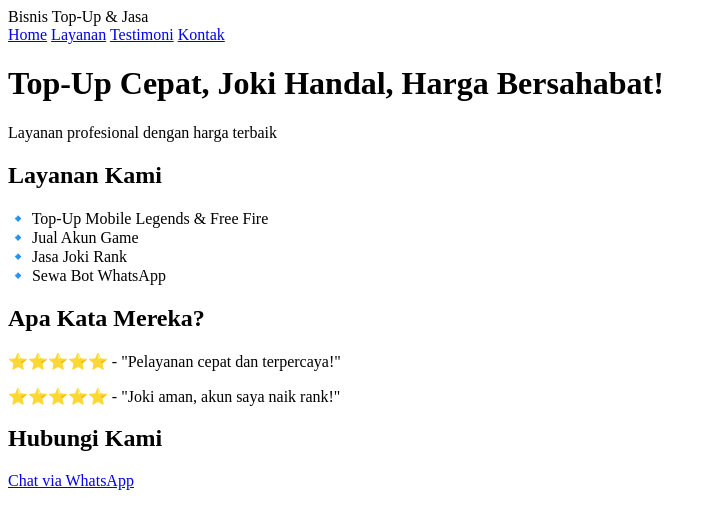
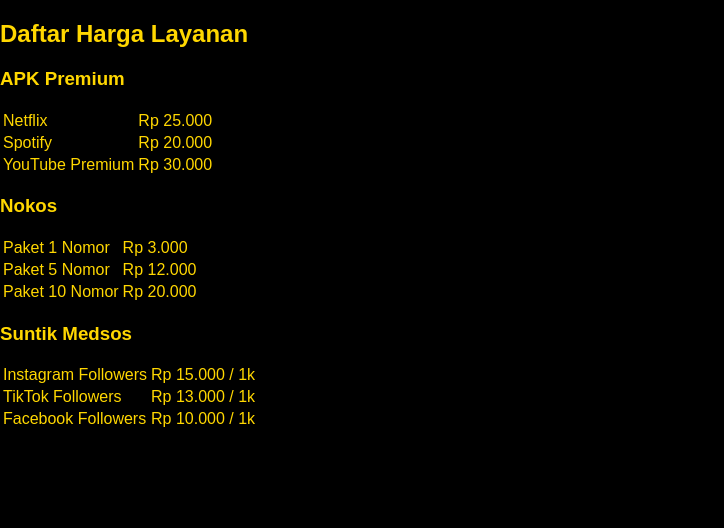
Before and after one commit to Riswangans/Riswangans.github.io, a plain HTML site: page index.html in a window 1280 px wide. Shown: the whole page, without its empty margins (0-724 px from the left). Drawn offline with Linux system fonts and the light colour scheme.

Commit message:
Update index.html for pricing services layout

```diff
--- a/index.html
+++ b/index.html
@@ -1,44 +1,49 @@
+<!-- File: index.html -->
 <!DOCTYPE html>
 <html lang="id">
 <head>
-    <meta charset="UTF-8">
-    <meta name="viewport" content="width=device-width, initial-scale=1.0">
-    <title>Bisnis Top-Up & Jasa</title>
+    <meta charset="UTF-8" />
+    <meta name="viewport" content="width=device-width, initial-scale=1.0" />
+    <title>Pricing Layanan</title>
+    <link rel="stylesheet" href="style.css" />
 </head>
 <body>
+    <section class="pricing-section">
+        <h2 class="title">Daftar Harga Layanan</h2>
 
-    <header>Bisnis Top-Up & Jasa</header>
+        <div class="pricing-wrapper">
+            <!-- APK Premium -->
+            <div class="pricing-card">
+                <h3>APK Premium</h3>
+                <table>
+                    <tr><td>Netflix</td><td>Rp 25.000</td></tr>
+                    <tr><td>Spotify</td><td>Rp 20.000</td></tr>
+                    <tr><td>YouTube Premium</td><td>Rp 30.000</td></tr>
+                </table>
+            </div>
 
-    <nav>
-        <a href="#">Home</a>
-        <a href="#">Layanan</a>
-        <a href="#">Testimoni</a>
-        <a href="#">Kontak</a>
-    </nav>
+            <!-- Nokos -->
+            <div class="pricing-card">
+                <h3>Nokos</h3>
+                <table>
+                    <tr><td>Paket 1 Nomor</td><td>Rp 3.000</td></tr>
+                    <tr><td>Paket 5 Nomor</td><td>Rp 12.000</td></tr>
+                    <tr><td>Paket 10 Nomor</td><td>Rp 20.000</td></tr>
+                </table>
+            </div>
 
-    <div class="banner">
-        <h1>Top-Up Cepat, Joki Handal, Harga Bersahabat!</h1>
-        <p>Layanan profesional dengan harga terbaik</p>
-    </div>
+            <!-- Suntik Medsos -->
+            <div class="pricing-card">
+                <h3>Suntik Medsos</h3>
+                <table>
+                    <tr><td>Instagram Followers</td><td>Rp 15.000 / 1k</td></tr>
+                    <tr><td>TikTok Followers</td><td>Rp 13.000 / 1k</td></tr>
+                    <tr><td>Facebook Followers</td><td>Rp 10.000 / 1k</td></tr>
+                </table>
+            </div>
+        </div>
+    </section>
 
-    <div class="services">
-        <h2>Layanan Kami</h2>
-        <div>🔹 Top-Up Mobile Legends & Free Fire</div>
-        <div>🔹 Jual Akun Game</div>
-        <div>🔹 Jasa Joki Rank</div>
-        <div>🔹 Sewa Bot WhatsApp</div>
-    </div>
-
-    <div class="testimonials">
-        <h2>Apa Kata Mereka?</h2>
-        <p>⭐⭐⭐⭐⭐ - "Pelayanan cepat dan terpercaya!"</p>
-        <p>⭐⭐⭐⭐⭐ - "Joki aman, akun saya naik rank!"</p>
-    </div>
-
-    <div class="contact">
-        <h2>Hubungi Kami</h2>
-        <a href="https://wa.me/yourwhatsapp">Chat via WhatsApp</a>
-    </div>
-
+    <script src="script.js"></script>
 </body>
 </html>
```
